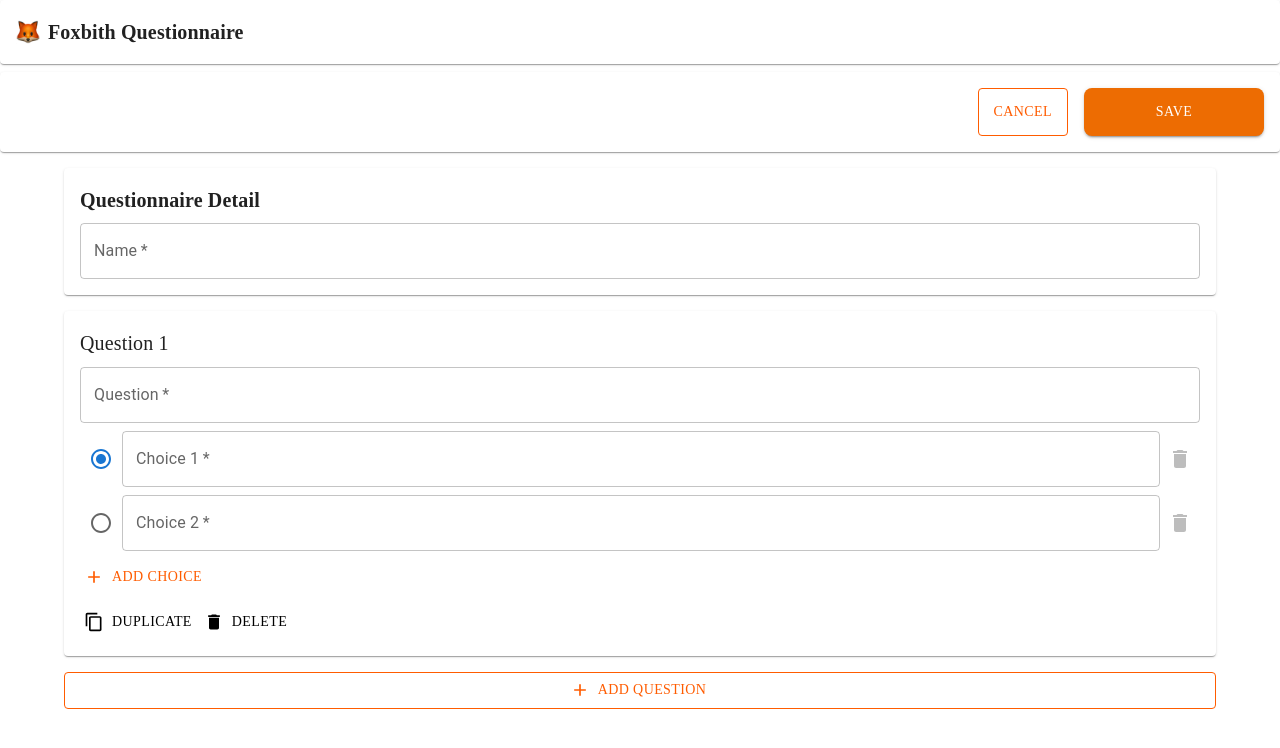
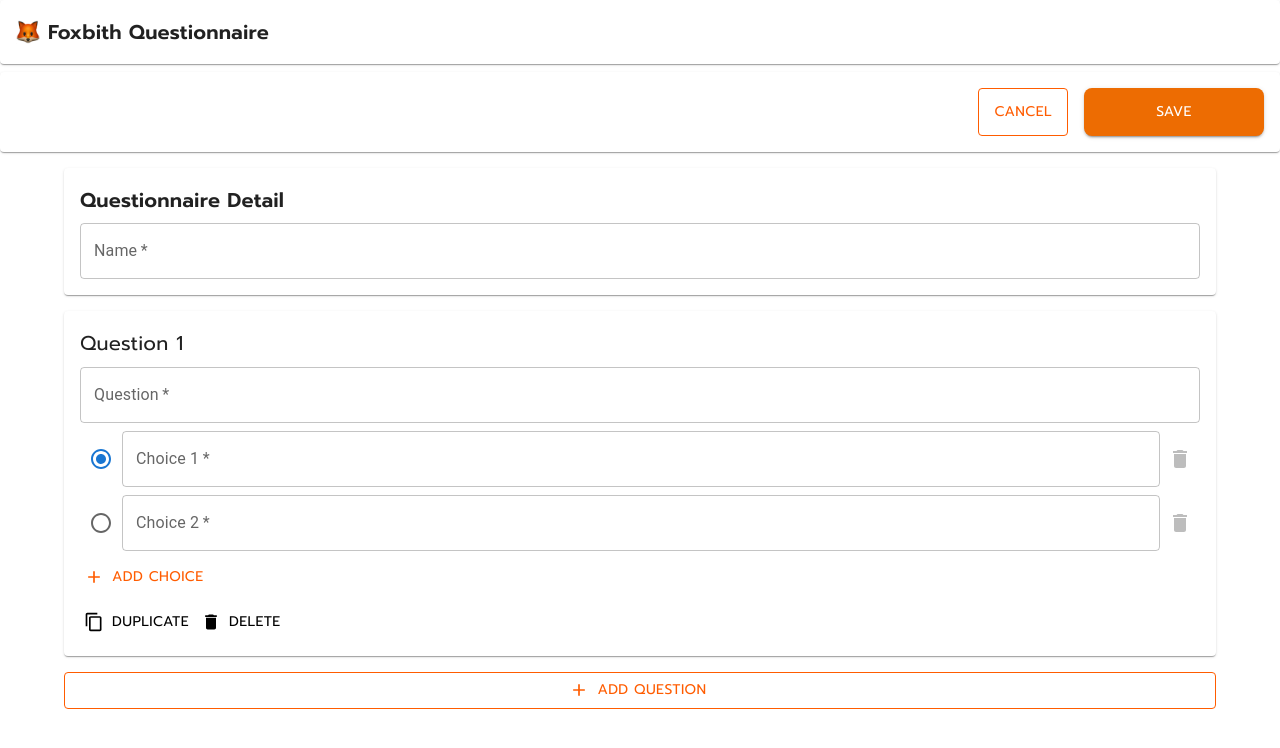
Before and after one commit to tortor1011/test3-foxbith-jantor, a Next.js app: page / in a window 1280 px wide. Shown: the top 748 px of the page. Built offline with nearby package versions, Linux system fonts and the light colour scheme.

Commit message:
Add font

```diff
--- a/src/app/globals.css
+++ b/src/app/globals.css
@@ -1,3 +1,4 @@
+@import url('https://fonts.googleapis.com/css2?family=Prompt:wght@400;600&display=swap');
 :root {
   --background: #ffffff;
   --foreground: #171717;
@@ -15,10 +16,16 @@
   overflow-x: hidden;
 }
 
+.prompt-light {
+  font-family: "Prompt", sans-serif;
+  font-weight: 300;
+  font-style: normal;
+}
+
 body {
   color: var(--foreground);
   background: var(--background);
-  font-family: Arial, Helvetica, sans-serif;
+  font-family: Arial, Helvetica, sans-serif, ;
   -webkit-font-smoothing: antialiased;
   -moz-osx-font-smoothing: grayscale;
 }
```
